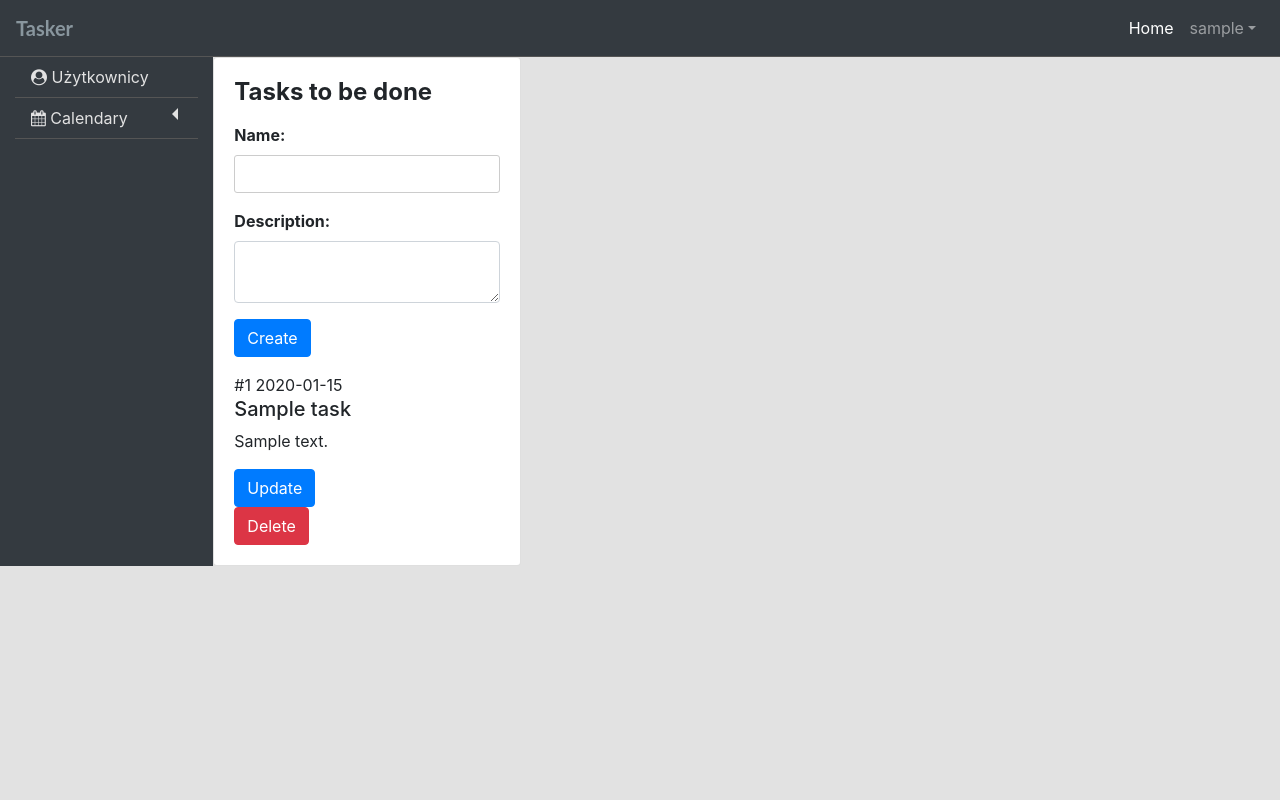
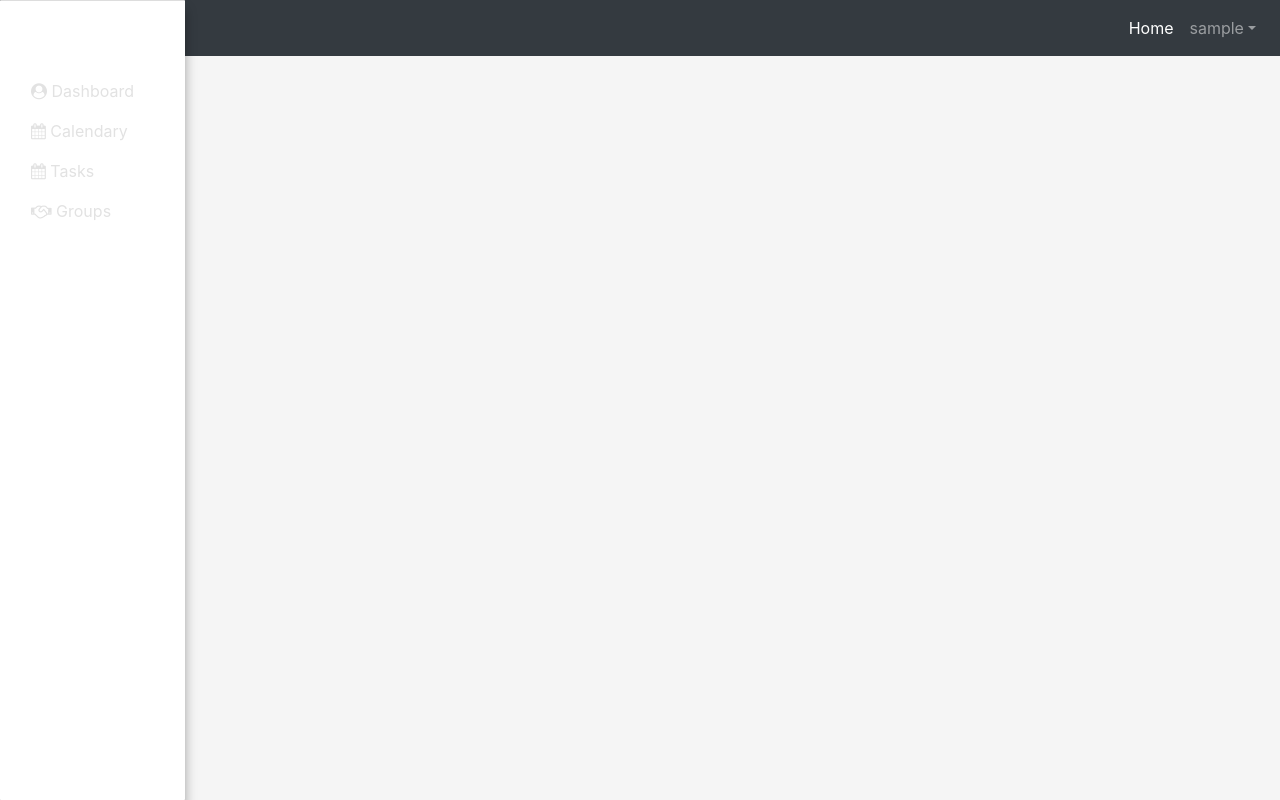
Before and after one commit to Far-ki/Task-Menager, a Flask app: page / in a window 1280 px wide. Run offline with Flask 3, Linux system fonts and the light colour scheme; a user stored in the database is signed in; tables that the repository leaves empty hold one stand-in row (values such as "Sample post"); some libraries are stand-ins or nearby versions.

Commit message:
in progress

```diff
--- a/website/__init__.py
+++ b/website/__init__.py
@@ -22,11 +22,13 @@ def create_app():
     from .auth import auth
     from .task import task
     from .event import event
+    from .group import group
 
     app.register_blueprint(views, url_prefix='/')
     app.register_blueprint(auth, url_prefix='/')
     app.register_blueprint(task,url_prefix='/')
     app.register_blueprint(event,url_prefix='/')
+    app.register_blueprint(group,url_prefix='/')
     create_database(app)
 
 
--- a/website/static/styles.css
+++ b/website/static/styles.css
@@ -1,6 +1,6 @@
 
 body {
-	background: #e2e2e2;
+	background:#F5F5F5;
 }
 
 html, body, .container-fluid {
@@ -11,10 +11,10 @@ html, body, .container-fluid {
 
 }
 
-.container-fluid .row {
+/* .container-fluid .row {
 	margin-left: 0px;
 	margin-right: 0px;
-}
+} */
 
 
 .main {
@@ -33,6 +33,8 @@ html, body, .container-fluid {
 }
 .navbar {
 	border-bottom:2px solid #0275d8;
+	position:relative;
+	z-index: 1;
 }
 
 
@@ -50,29 +52,43 @@ html, body, .container-fluid {
 */
 
 
-.dropdown-menu {
+/* .dropdown-menu {
 	margin-bottom: 5px !important;
-}
+} */
 
 .sidebar .nav a {
 	padding:.5rem 1rem;
 	color:#e2e2e2;
 }
 
-.dropdown-tree .dropdown-toggle::after {
+/* .dropdown-tree .dropdown-toggle::after {
 	position: absolute;
 	right:20px;
 	top:10px;
+} */
+
+.sidebar .nav-item, .navbar {
+	border-bottom: none;
+}
+.sidebar
+{
+	padding-top: 70px;
+	width: 8%;
+	min-width: 185px !important;
+	height: 100vh;
+	position: fixed;
+	z-index: 2;
+	border-radius: 1px;
+	border-top: 1px solid #ddd;
+	box-shadow: 0px 10px 12px 0 rgb(0 0 0 / 35%);
+	overflow: visible;
+
 }
 
-.sidebar .nav-item, .navbar {
-	border-bottom:1px solid #555;
-}
-
-.sidebar .dropdown-menu a:hover {
+/* .sidebar .dropdown-menu a:hover {
 	color: #373a3c;
-}
-.dropdown-tree .dropdown-item {
+} */
+/* .dropdown-tree .dropdown-item {
 	white-space: normal;
 	padding:3px 0;
 }
@@ -132,7 +148,7 @@ html, body, .container-fluid {
 		margin-bottom: 1rem;
 	}
 }
-
+ */
 
 .flashes {
   list-style: none;
@@ -147,7 +163,7 @@ html, body, .container-fluid {
   color: green;
 }
 
-.card-title {
+/* .card-title {
 	font-size: 1.5rem;
 	font-weight: bold;
 	margin-bottom: 1rem;
@@ -213,7 +229,7 @@ html, body, .container-fluid {
   .button_space {
 	margin-top: 1rem;
   }
-
+   */
   .media {
 	border: 1px solid #ccc;
 	padding: 1rem;
--- a/website/templates/home.html
+++ b/website/templates/home.html
@@ -1,7 +1,7 @@
 {% extends "base.html" %} {% block title %}Callendary Home{% endblock %}
 {% block content %}
- <div class="">
-  <div class="row">
+<div>
+	<div>
 
 		<!--
    ####################################################
@@ -9,22 +9,20 @@
    ####################################################
    -->
 		{% if user.is_authenticated %}
-   <div class="col-lg-2 bg-dark sidebar">
+		<div class="col-lg-2 fixed-top bg-white sidebar">
 
 			<!-- sidebar -->
 
 			<ul class="nav flex-column">
-     <li class="nav-item">
-      <a class="nav-link" href="#"><i class="fa fa-user-circle" aria-hidden="true"></i> Użytkownicy</a>
-     </li>
-     <li class="nav-item dropdown dropdown-tree btn-group">
-      <a class="nav-link dropdown-toggle" data-toggle="dropdown" href="#" role="button" aria-haspopup="true" aria-expanded="false"><i class="fa fa-calendar" aria-hidden="true"></i> Calendary</a>
-      <div class="dropdown-menu">
-       <a class="dropdown-item" href="#">Add task</a>
-       <a class="dropdown-item" href="#">Delete task</a>
+				<a class="nav-link" href="#"><i class="fa fa-user-circle" aria-hidden="true"></i> Dashboard</a>
+				<a class="nav-link" href="/calendar" role="button" aria-haspopup="true" aria-expanded="false"><i
+						class="fa fa-calendar" aria-hidden="true"></i> Calendary</a>
+				<a class="nav-link" href="/tasks" role="button" aria-haspopup="true" aria-expanded="false"><i
+						class="fa fa-calendar" aria-hidden="true"></i> Tasks</a>
+				<a class="nav-link" href="/groups" role="button" aria-haspopup="true" aria-expanded="false"><i
+					class="fa fa-handshake-o" aria-hidden="true"></i> Groups</a>
+			</ul>
 		</div>
-     </li>
-    </ul>
 	</div>
 	{% endif %}
 
@@ -34,95 +32,11 @@
    ####################################################
    -->
 	{% if user.is_authenticated %}
-   <div class="card-deck">
-	<div class="card">
-		<div class="card-body">
-			<h4 class="card-title">Tasks to be done</h4>
 
-			<form method="post" action="{{ url_for('task.create_task') }}">
-				<div class="form-group">
-					<label for="name">Name:</label>
-					<input type="text" id="name" name="name" class="form-control" required>
-				</div>
-				<div class="form-group">
-					<label for="description">Description:</label>
-					<textarea id="description" name="description" class="form-control"></textarea>
-				</div>
-				<div class="form-group">
-					<button type="submit" class="btn btn-primary">Create</button>
-				</div>
-			</form>
-			{% block new_content %}
-
-			{% for task in current_user.task %}
-			<div class="task">
-				<div class="task-header">
-					<span class="task-id">#{{ task.id }}</span>
-					<span class="task-date">{{ task.created_at.strftime('%Y-%m-%d') }}</span>
-				</div>
-				<div class="task-body">
-					<h5 class="task-title">{{ task.name }}</h5>
-					<p class="task-description">{{ task.description }}</p>
-				</div>
-
-				<div class="task-actions">
-					<button type="button" class="btn btn-primary update-task-btn" data-toggle="modal"
-						data-target="#updateTaskModal">Update</button>
-				</div>
-
-				<form action="{{ url_for('task.delete_task') }}" method="POST">
-					<input type="hidden" name="task_id" value="{{ task.id }}">
-					<button type="submit" class="btn btn-danger">Delete</button>
-				</form>
-
-				<div class="modal fade" id="updateTaskModal" tabindex="-1" role="dialog" aria-labelledby="updateTaskModalLabel" aria-hidden="true">
-					<div class="modal-dialog" role="document">
-						<div class="modal-content">
-							<div class="modal-header">
-								<h5 class="modal-title" id="updateTaskModalLabel">Update Task</h5>
-								<button type="button" class="close" data-dismiss="modal"
-									aria-label="Close">
-									<span aria-hidden="true">&times;</span>
-								</button>
-							</div>
-							<div class="modal-body">
-								<form id="updateTaskForm" method="POST"
-									action="{{ url_for('task.update_task') }}">
-									<input type="hidden" name="id" value="{{ task.id }}">
-									<div class="form-group">
-										<label for="name">Name:</label>
-										<input type="text" name="name" class="form-control"
-											value="{{ task.name }}">
-									</div>
-									<div class="form-group">
-
-							<label for="description">Description:</label>
-										<textarea name="description"
-											class="form-control">{{ task.description }}</textarea>
-									</div>
-									<div class="form-group form-check">
-										<input type="checkbox" class="form-check-input" name="completed"
-											{% if task.completed %}checked{% endif %}>
-										<label class="form-check-label"
-											for="completed">Completed</label>
-									</div>
-									<button type="submit" class="btn btn-primary">Update Task</button>
-								</form>
-							</div>
-						</div>
-					</div>
-				</div>
-				{% endfor %}
-				{% endblock %}
-				<!--<canvas id="wykrLine"></canvas>-->
-			</div>
-		</div>
-	</div>
 	{% else %}
 	<div class="col main">
 		<h1 class="display-4">Welcome to Callendary!</h1>
 		<p class="lead">Please login or sign up to access the website.</p>
-
 	</div>
 	{% endif %}
 
@@ -137,20 +51,4 @@
 		</div>
 	</footer>
 </div>
-  </div>
- </div>
- <script>
-	$(document).ready(function() {
-	  $('.update-task-btn').click(function() {
-		// get the task ID from the button's data attribute
-		var taskId = $(this).data('task-id');
-
-		// set the value of the hidden input in the update form to the task ID
-		$('#updateTaskForm input[name="id"]').val(taskId);
-
-		// show the modal
-		$('#updateTaskModal').modal('show');
-	  });
-	});
-  </script>
 {% endblock %}
--- a/website/views.py
+++ b/website/views.py
@@ -13,3 +13,7 @@ def home():
 @views.route('/calendar')
 def calendar():
     return render_template('calendar.html',user = current_user)
+
+@views.route('/groups')
+def groups():
+    return render_template('groups.html',user=current_user)
```
Also changed, not shown: website/group.py (added, +50 -0 lines), website/models.py (+31 -13 lines), website/task.py (+29 -29 lines), website/templates/groups.html (added, +32 -0 lines). Lines whose indentation alone changed are shown as unchanged.
